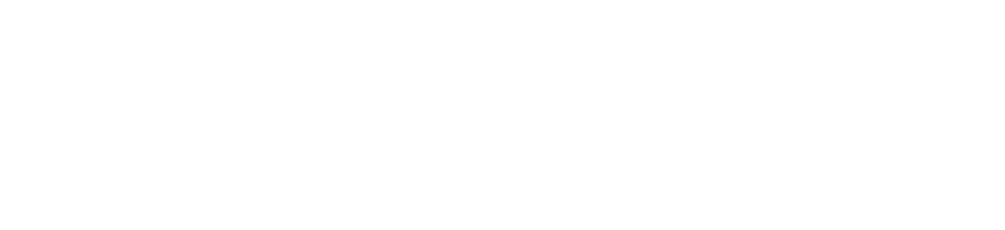
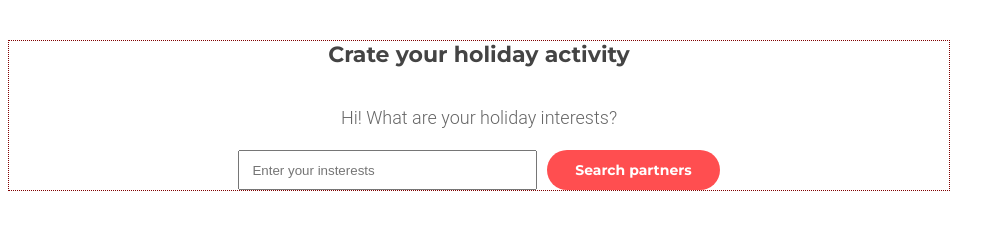
Before and after one commit to dev-kucha/samost-20-03-2021, a plain HTML site: page index.html in a window 1280 px wide. Shown: the whole page, without its empty margins (0-1005 px from the left). Drawn offline with Linux system fonts and the light colour scheme.

Commit message:
added new styles.css with import dreamshare.css

```diff
--- /dev/null
+++ b/css/createyouholact.css
@@ -0,0 +1,75 @@
+.createYouHolAct {
+    max-width: 940px;
+    display: flex;
+    flex-direction: column;
+    justify-content: center;
+    align-items: center;
+    border: 1px maroon dotted;
+    margin-top: 40px;
+    margin-bottom: 100px;
+}
+
+
+
+.createYouHolAct_caption {
+    font-family: Montserrat;
+    font-weight: bold;
+    font-size: 22px;
+    line-height: 27px;
+    color: #444444;
+    margin-bottom: 43px;
+}
+
+
+.createYouHolAct_text-question {
+    font-family: Roboto;
+    font-weight: 300;
+    font-size: 18px;
+    line-height: 14px;
+    color: #666666;
+    margin-bottom: 25px;
+}
+
+.createYouHolAct_form {
+    display: flex;
+    gap: 10px;
+}
+
+.createYouHolAct_email {
+    box-sizing: border-box;
+    width: 299px;
+    height: 40px;
+    radius:3px;
+    padding-left: 12px;
+    }
+.createYouHolAct_btn {
+    box-sizing: border-box;
+    width: 172.12px;
+    height: 40px;
+    background: #FF4E50;
+    border-radius: 40px;
+    font-family: Montserrat;
+    font-weight: bold;
+font-size: 14px;
+line-height: 17px;
+color: #FFFFFF;
+border: none;
+}
+
+.createYouHolAct_btn:hover {
+    background: #FFFFFF;
+    color: #FF4E50;
+    border: #FF4E50 2px solid;
+}
+
+@media screen and (max-width:767px) {
+    .createYouHolAct_form {
+        display: flex;
+        flex-direction: column;
+        align-items: center;
+        gap: 10px;
+    }
+    .createYouHolAct_email {
+        width: 280px;
+    }
+}
--- a/css/styles.css
+++ b/css/styles.css
@@ -0,0 +1,2 @@
+@import './createyouholact.css';
+@import './css/dreamshare.css';
--- a/index.html
+++ b/index.html
@@ -5,6 +5,9 @@
     <meta charset="UTF-8">
     <meta http-equiv="X-UA-Compatible" content="IE=edge">
     <link rel="stylesheet" href="./css/styles.css">
+    <link rel="preconnect" href="https://fonts.gstatic.com">
+    <link href="https://fonts.googleapis.com/css2?family=Montserrat:wght@300;400;700&display=swap" rel="stylesheet">
+    <!-- font-family: 'Montserrat', sans-serif; -->
     <meta name="viewport" content="width=device-width, initial-scale=1.0">
     <title>Document</title>
 </head>
@@ -17,7 +20,20 @@
         <section></section>
         <section></section>
         <section></section>
-        <section></section>
+        <section class="createYouHolAct">
+            <div class="caption createYouHolAct_caption">
+                Crate your holiday activity
+            </div>
+            <div class="createYouHolAct_text-question">
+                Hi! What are your holiday interests?
+            </div>
+            <form class="createYouHolAct_form" action="#">
+                <input class="createYouHolAct_email" type="email" name="email" id="email"
+                    placeholder="Enter your insterests">
+                <input class="createYouHolAct_btn" type="button" value="Search partners">
+            </form>
+
+        </section>
     </main>
     <footer>
 
```
